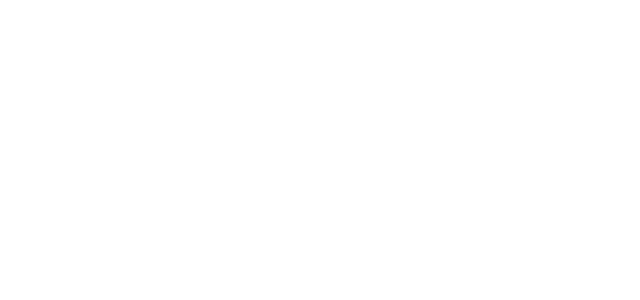
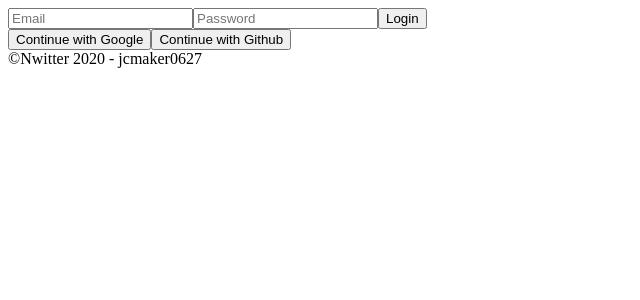
Before and after one commit to jcmaker/nwitter, a React (Create React App) app: page / in a window 1280 px wide. Shown: the top 300 px of the page, without its empty margins (0-640 px from the left). Built offline with nearby package versions, Linux system fonts and the light colour scheme; no server answers.

Commit message:
firebase setting + Router + login

```diff
--- /dev/null
+++ b/jsconfig.json
@@ -0,0 +1,6 @@
+{
+  "compilerOptions": {
+    "baseUrl": "src"
+  },
+  "include": ["src"]
+}
--- a/package.json
+++ b/package.json
@@ -6,8 +6,10 @@
     "@testing-library/jest-dom": "^4.2.4",
     "@testing-library/react": "^9.5.0",
     "@testing-library/user-event": "^7.2.1",
+    "firebase": "^7.23.0",
     "react": "^16.13.1",
     "react-dom": "^16.13.1",
+    "react-router-dom": "^5.2.0",
     "react-scripts": "3.4.3"
   },
   "scripts": {
--- a/src/App.js
+++ /dev/null
@@ -1,7 +0,0 @@
-import React from "react";
-
-function App() {
-  return <div></div>;
-}
-
-export default App;
--- /dev/null
+++ b/src/components/App.js
@@ -0,0 +1,15 @@
+import React, { useState } from "react";
+import AppRouter from "components/Router";
+import { authService } from "fbase";
+
+function App() {
+  const [isLoggedIn, setIsLoggedIn] = useState(authService.currentUser);
+  return (
+    <>
+      <AppRouter isLoggedIn={isLoggedIn} />
+      <footer>&copy;Nwitter {new Date().getFullYear()} - jcmaker0627</footer>
+    </>
+  );
+}
+
+export default App;
--- /dev/null
+++ b/src/components/Router.js
@@ -0,0 +1,25 @@
+import React, { useState } from "react";
+import { HashRouter as Router, Route, Switch } from "react-router-dom";
+import Auth from "../routes/Auth";
+import Home from "../routes/Home";
+const AppRouter = ({ isLoggedIn }) => {
+  return (
+    <Router>
+      <Switch>
+        {isLoggedIn ? (
+          <>
+            <Route exact path="/">
+              <Home />
+            </Route>
+          </>
+        ) : (
+          <Route exact path="/">
+            <Auth />
+          </Route>
+        )}
+      </Switch>
+    </Router>
+  );
+};
+
+export default AppRouter;
--- /dev/null
+++ b/src/fbase.js
@@ -0,0 +1,16 @@
+import * as firebase from "firebase/app";
+import "firebase/auth";
+
+const firebaseConfig = {
+  apiKey: process.env.REACT_APP_API_KEY,
+  authDomain: process.env.REACT_APP_AUTH_DOMAIN,
+  databaseURL: process.env.REACT_APP_DATABASE_URL,
+  projectId: process.env.REACT_APP_PROJECT_ID,
+  storageBucket: process.env.REACT_APP_STORAGE_BUCKET,
+  messagingSenderId: process.env.REACT_APP_MESSAGING_ID,
+  appId: process.env.REACT_APP_APP_ID,
+};
+// Initialize Firebase
+firebase.initializeApp(firebaseConfig);
+
+export const authService = firebase.auth();
--- a/src/index.js
+++ b/src/index.js
@@ -1,6 +1,6 @@
 import React from "react";
 import ReactDOM from "react-dom";
-import App from "./App";
+import App from "./components/App";
 
 ReactDOM.render(
   <React.StrictMode>
--- /dev/null
+++ b/src/routes/Auth.js
@@ -0,0 +1,49 @@
+import React, { useState } from "react";
+
+const Auth = () => {
+  const [email, setEmail] = useState("");
+  const [password, setPassword] = useState("");
+  const onChange = (event) => {
+    const {
+      target: { name, value },
+    } = event;
+    if (name === "email") {
+      setEmail(value);
+    } else if (name === "password") {
+      setPassword(value);
+    }
+  };
+  const onSubmit = (event) => {
+    event.preventDefault();
+  };
+  return (
+    <div>
+      <form onSubmit={onSubmit}>
+        <input
+          name="email"
+          type="text"
+          placeholder="Email"
+          required
+          value={email}
+          onChange={onChange}
+        />
+        <input
+          name="password"
+          type="password"
+          placeholder="Password"
+          required
+          value={password}
+          onChange={onChange}
+        />
+        <input type="submit" value="Login" />
+      </form>
+      <div>
+        <form>
+          <button>Continue with Google</button>
+          <button>Continue with Github</button>
+        </form>
+      </div>
+    </div>
+  );
+};
+export default Auth;
--- /dev/null
+++ b/src/routes/EditProfile.js
@@ -0,0 +1,4 @@
+import React from "react";
+
+const EditProfile = () => <span>EditProfile</span>;
+export default EditProfile;
--- /dev/null
+++ b/src/routes/Home.js
@@ -0,0 +1,4 @@
+import React from "react";
+
+const Home = () => <span>Home</span>;
+export default Home;
--- /dev/null
+++ b/src/routes/Profile.js
@@ -0,0 +1,4 @@
+import React from "react";
+
+const Profile = () => <span>Profile</span>;
+export default Profile;
```
Also changed, not shown: 2 other files (tests, documents, lock files or other folders).
